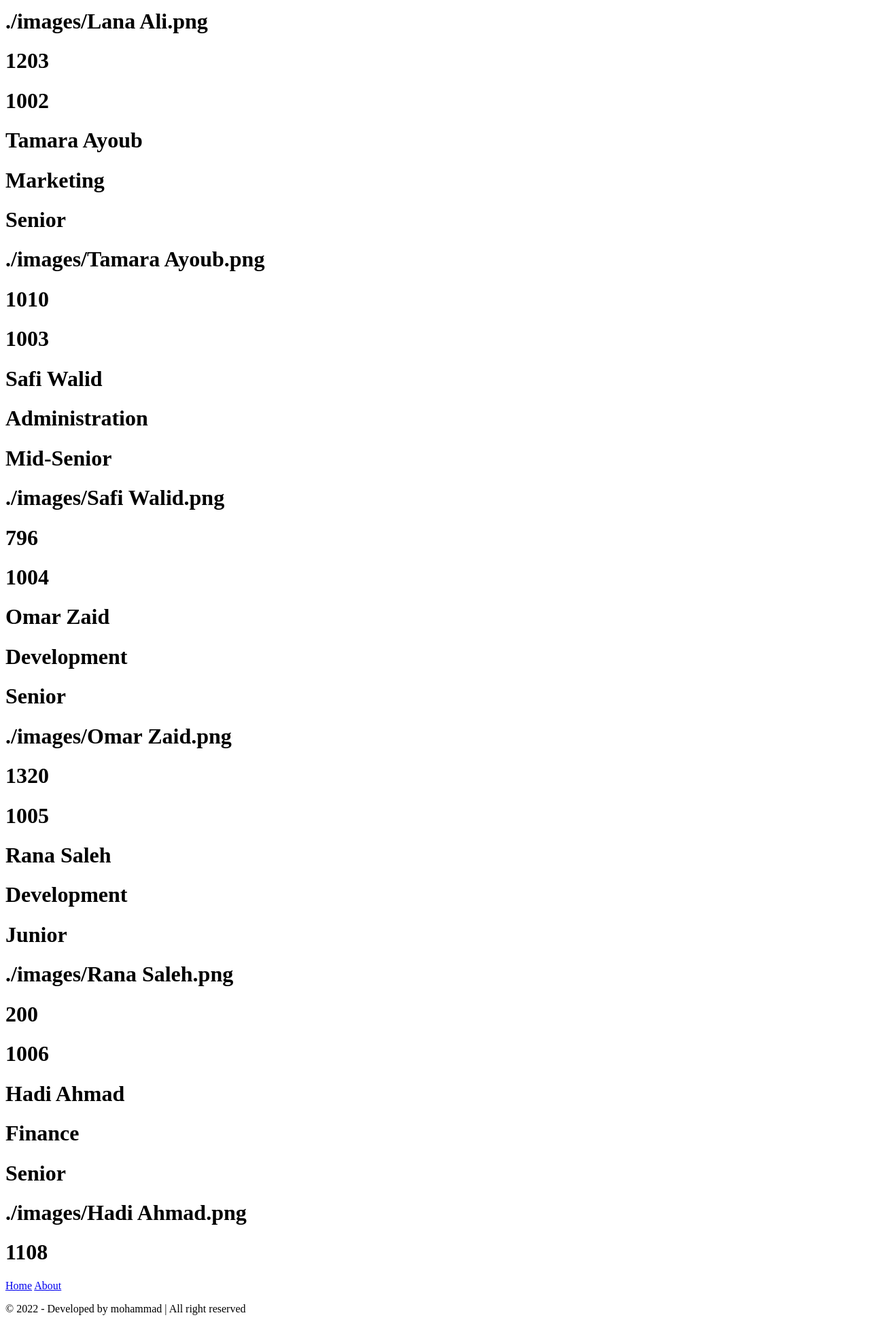
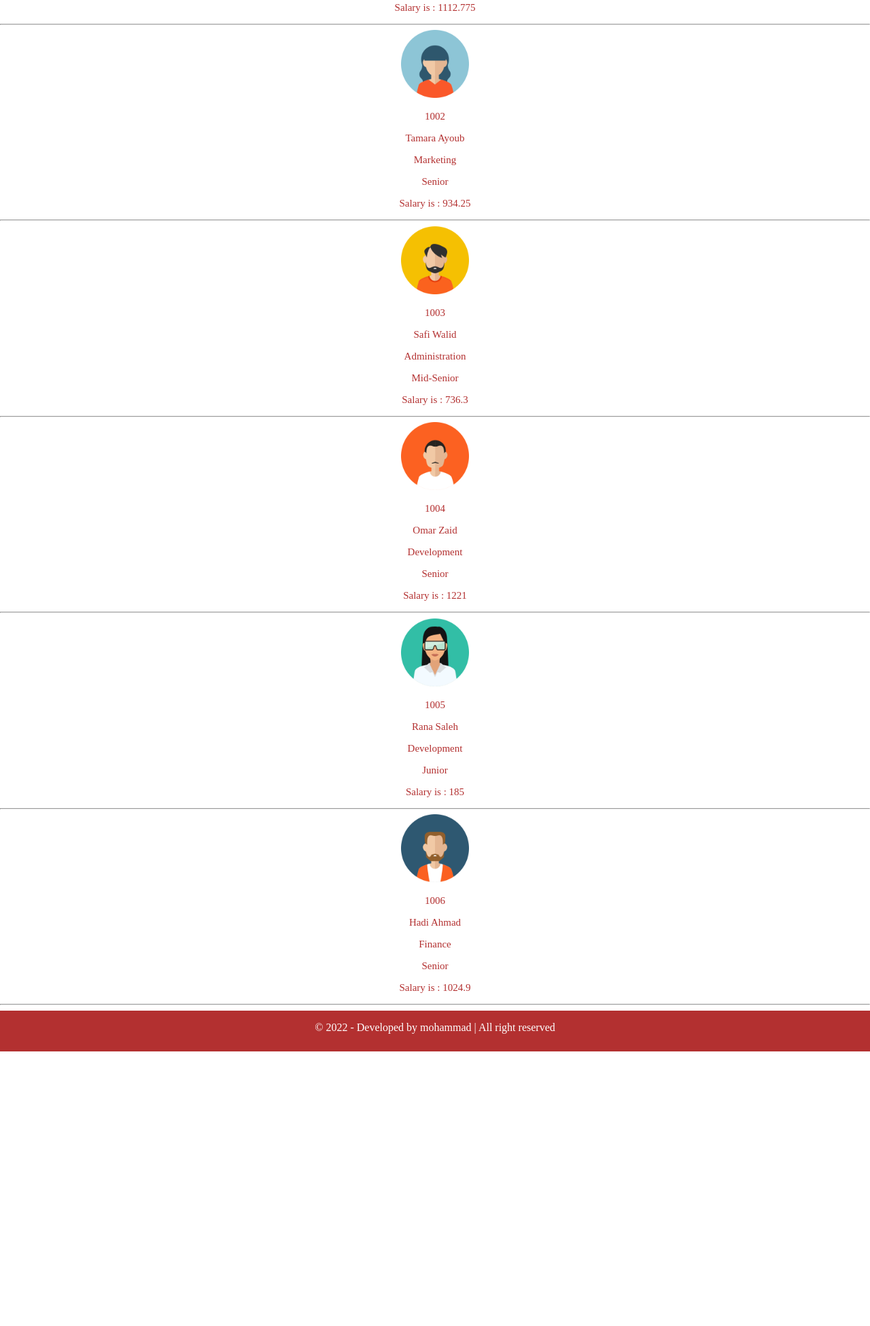
Before and after one commit to Mohammadsarairha/HR-management-system, a plain HTML site: page index.html in a window 1280 px wide. Shown: the part 593-2544 px from the top of the page at 68% size. After the commit the page ends 2140 px from the top, so only its background shows below. Drawn offline with Linux system fonts and the light colour scheme.

Commit message:
Improve page view

```diff
--- a/app.js
+++ /dev/null
@@ -1,41 +0,0 @@
-'use strict';
-let allEmployee = [];
-function employee(employeeID, fullName, department, level, imageUrl) {
-    this.employeeID = employeeID;
-    this.fullName = fullName;
-    this.department = department;
-    this.level = level;
-    this.imageUrl = `./images/${this.fullName}.png`;
-    allEmployee.push(this);
-};
-
-employee.prototype.salary = function (min, max) {
-    return (Math.floor(Math.random() * (min - max + 1)) + min);
-}
-
-let Ghazi = new employee(1000, "Ghazi Samer", "Administration", "Senior");
-let Lana = new employee(1001, "Lana Ali", "Finance", "Senior");
-let Tamara = new employee(1002, "Tamara Ayoub", "Marketing", "Senior");
-let Safi = new employee(1003, "Safi Walid", "Administration", "Mid-Senior");
-let Omar = new employee(1004, "Omar Zaid", "Development", "Senior");
-let Rana = new employee(1005, "Rana Saleh", "Development", "Junior");
-let Hadi = new employee(1006, "Hadi Ahmad", "Finance", "Senior");
-
-employee.prototype.render = function () {
-    document.write(`<h1>${this.employeeID}</h1>`);
-    document.write(`<h1>${this.fullName}</h1>`);
-    document.write(`<h1>${this.department}</h1>`);
-    document.write(`<h1>${this.level}</h1>`);
-    document.write(`<h1>${this.imageUrl}</h1>`);
-    if (this.level === "Senior") {
-        document.write(`<h1>${this.salary(1500, 2000)}</h1>`);
-    } else if (this.level === "Mid-Senior") {
-        document.write(`<h1>${this.salary(1000, 1500)}</h1>`);
-    } else if (this.level === "Junior") {
-        document.write(`<h1>${this.salary(500, 1000)}</h1>`);
-    }
-}
-
-for (let i = 0; i < allEmployee.length; i++) {
-    allEmployee[i].render();
-}
--- a/index.html
+++ b/index.html
@@ -5,21 +5,23 @@
         <meta charset="UTF-8">
         <meta http-equiv="X-UA-Compatible" content="IE=edge">
         <meta name="viewport" content="width=device-width, initial-scale=1.0">
-        <script src="app.js"></script>
+        <link rel="stylesheet" href="style/index.css">
         <title>Document</title>
     </head>
 
-    <body class="indexb">
+    <body>
         <header class="indexh">
             <nav>
                 <a href="index.html">Home</a>
-                <a href="accounting.html">About</a>
+                <a href="accounting.html">Accounting</a>
             </nav>
         </header>
         <main>
-
+            <div class="mainDiv">
+                <script src="js/app.js"></script>
+            </div>
         </main>
-        <footer>
+        <footer class="indexF">
             <p> &copy 2022 - Developed by mohammad | All right reserved</p>
         </footer>
     </body>
--- /dev/null
+++ b/js/app.js
@@ -0,0 +1,43 @@
+'use strict';
+let allEmployee = [];
+function employee(employeeID, fullName, department, level, imageUrl) {
+    this.employeeID = employeeID;
+    this.fullName = fullName;
+    this.department = department;
+    this.level = level;
+    this.imageUrl = imageUrl;
+    allEmployee.push(this);
+};
+
+employee.prototype.salary = function (min, max) {
+    let totalsaly = (Math.floor(Math.random() * (min - max + 1)) + min);
+    return (totalsaly - totalsaly * 0.075);
+}
+
+let Ghazi = new employee(1000, "Ghazi Samer", "Administration", "Senior", "./assets/img/Ghazi.png");
+let Lana = new employee(1001, "Lana Ali", "Finance", "Senior", "./assets/img/Lana.png");
+let Tamara = new employee(1002, "Tamara Ayoub", "Marketing", "Senior", "./assets/img/Tamara.png");
+let Safi = new employee(1003, "Safi Walid", "Administration", "Mid-Senior", "./assets/img/Safi.png");
+let Omar = new employee(1004, "Omar Zaid", "Development", "Senior", "./assets/img/Omar.png");
+let Rana = new employee(1005, "Rana Saleh", "Development", "Junior", "./assets/img/Lana.png");
+let Hadi = new employee(1006, "Hadi Ahmad", "Finance", "Senior", "./assets/img/Ghazi.png");
+
+employee.prototype.render = function () {
+    document.write(`<img src=${this.imageUrl}>`);
+    document.write(`<p>${this.employeeID}</p>`);
+    document.write(`<p>${this.fullName}</p>`);
+    document.write(`<p>${this.department}</p>`);
+    document.write(`<p>${this.level}</p>`);
+    if (this.level === "Senior") {
+        document.write(`<p> Salary is : ${this.salary(1500, 2000)}</p>`);
+    } else if (this.level === "Mid-Senior") {
+        document.write(`<p> Salary is : ${this.salary(1000, 1500)}</p>`);
+    } else if (this.level === "Junior") {
+        document.write(`<p> Salary is : ${this.salary(500, 1000)}</p>`);
+    }
+    document.write("<hr>");
+}
+
+for (let i = 0; i < allEmployee.length; i++) {
+    allEmployee[i].render();
+}
--- /dev/null
+++ b/style/accounting.css
@@ -0,0 +1,27 @@
+body {margin:0;}
+
+.accountH{
+    display:flex;
+    align-items: center;
+    height: 60px;
+    background-color:#B33030;
+    justify-content:left;
+}
+.accountH nav a{
+    text-transform: uppercase;
+    font-size: 15px;
+    padding:20px;
+    color: #fff;
+    text-decoration:none;
+}
+
+.accountF{
+    position:absolute;
+    bottom:0;
+    width: 100%;
+    align-items: center;
+    height: 60px;
+    background-color:#B33030;
+    color: #fff;
+    text-align: center;
+}
--- /dev/null
+++ b/style/index.css
@@ -0,0 +1,38 @@
+body {margin:0;}
+
+.indexh{
+    display:flex;
+    align-items: center;
+    height: 60px;
+    background-color:#B33030;
+    justify-content:left;
+}
+.indexh nav a{
+    text-transform: uppercase;
+    font-size: 15px;
+    padding:20px;
+    color: #fff;
+    text-decoration:none;
+}
+
+.indexF{
+    position:absolute;
+    width: 100%;
+    align-items: center;
+    height: 60px;
+    background-color:#B33030;
+    color: #fff;
+    text-align: center;
+}
+
+.mainDiv{
+color: #B33030;
+text-align: center;
+font-size: 15px;
+align-items: center;
+}
+.mainDiv img{
+    width: 100px;
+    height: 100px;
+    align-items: center;
+    }
```
Also changed, not shown: accounting.html (+4 -4 lines), assets/img/Ghazi.png (added), assets/img/Lana.png (added), assets/img/Omar.png (added), assets/img/Safi.png (added), assets/img/Tamara.png (added).
